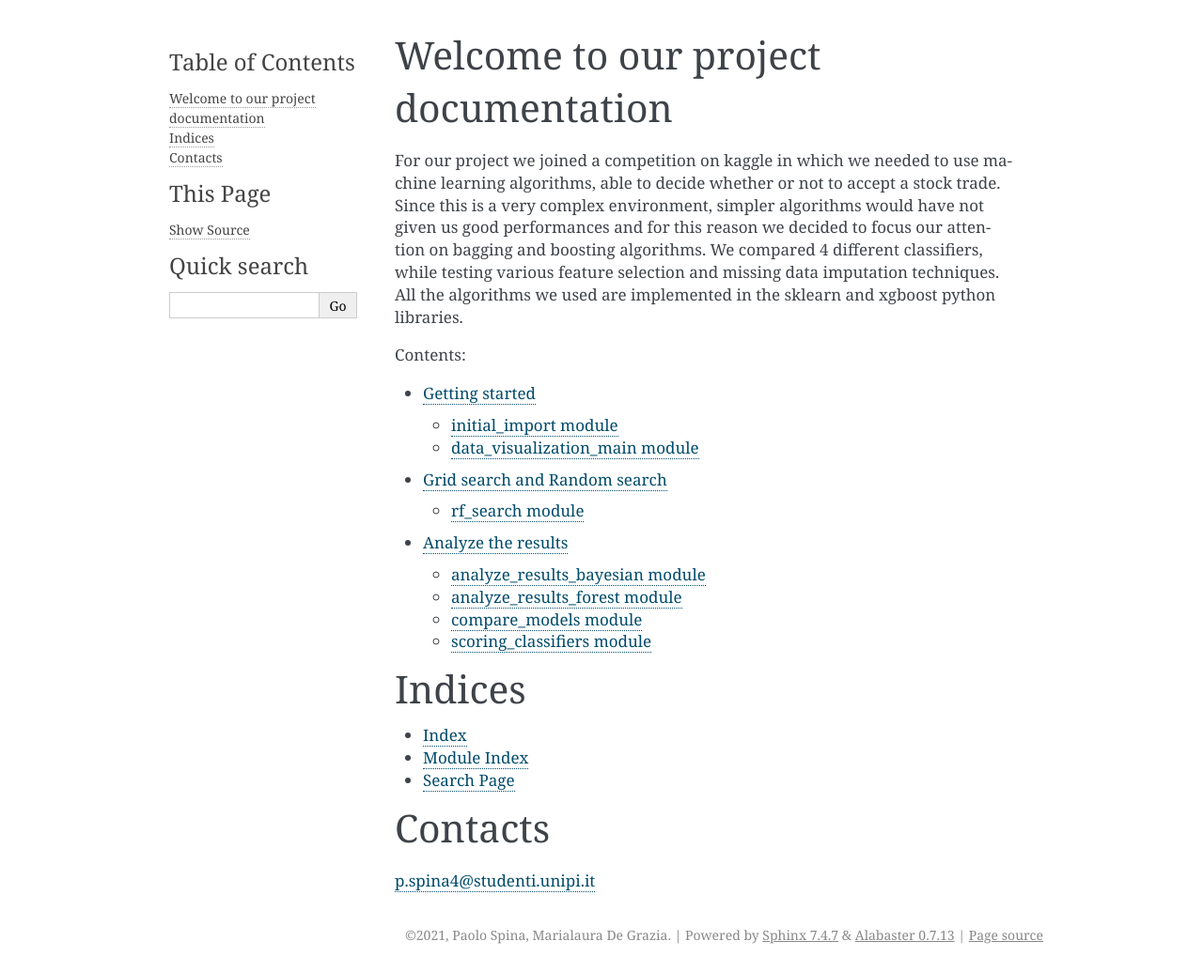
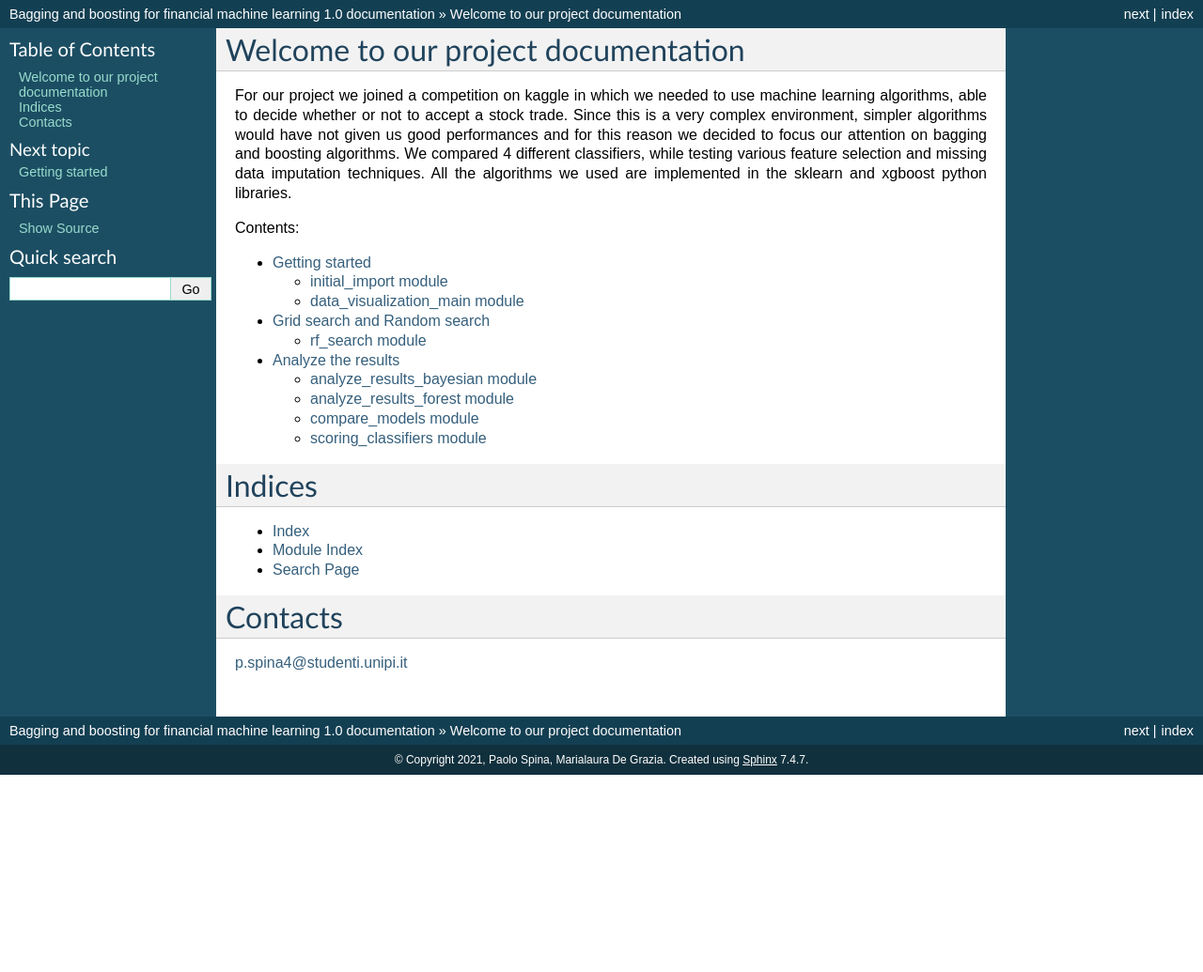
Before and after one commit to pspinaunipi/Financial_ML_project, a Sphinx documentation site: the page built from docs/index.rst, in a window 1280 px wide. Shown: the whole page at 94% size. Built offline with Sphinx 7.4.7, drawn with Linux system fonts in a browser that asks for light colours; after the commit the page ends 900 px from its top, so only the background shows below that; some of the changed lines change nothing that is shown.

Commit message:
Add files via upload

```diff
--- a/docs/conf.py
+++ b/docs/conf.py
@@ -42,7 +42,57 @@
 # This pattern also affects html_static_path and html_extra_path.
 exclude_patterns = ['_build', 'Thumbs.db', '.DS_Store']
 
+# -- General configuration ---------------------------------------------------
 
+# Add any Sphinx extension module names here, as strings. They can be
+# extensions coming with Sphinx (named 'sphinx.ext.*') or your custom
+# ones.
+extensions = ['sphinx.ext.autodoc',
+    'sphinx.ext.doctest',
+    'sphinx.ext.napoleon',
+    'sphinx.ext.intersphinx',
+    'sphinx.ext.todo',
+    'sphinx.ext.coverage',
+    'sphinx.ext.mathjax',
+    'sphinx.ext.ifconfig',
+    'sphinx.ext.viewcode',
+    'sphinx.ext.githubpages',
+    'sphinx.ext.autodoc']
+
+
+# Napoleon settings
+napoleon_google_docstring = True
+napoleon_numpy_docstring = True
+napoleon_include_init_with_doc = False
+napoleon_include_private_with_doc = False
+napoleon_include_special_with_doc = True
+napoleon_use_admonition_for_examples = False
+napoleon_use_admonition_for_notes = False
+napoleon_use_admonition_for_references = False
+napoleon_use_ivar = False
+napoleon_use_param = True
+napoleon_use_rtype = True
+napoleon_type_aliases = None
+napoleon_attr_annotations = True
+
+# Add any paths that contain templates here, relative to this directory.
+templates_path = ['_templates']
+
+# You can specify multiple suffix as a list of string:
+#
+# source_suffix = ['.rst', '.md']
+source_suffix = '.rst'
+
+# The master toctree document.
+master_doc = 'index'
+
+# List of patterns, relative to source directory, that match files and
+# directories to ignore when looking for source files.
+# This pattern also affects html_static_path and html_extra_path.
+exclude_patterns = ['_build', 'Thumbs.db', '.DS_Store']
+
+# The name of the Pygments (syntax highlighting) style to use.
+pygments_style = 'sphinx'
 
 
 # -- Options for HTML output -------------------------------------------------
@@ -50,9 +100,15 @@
 # The theme to use for HTML and HTML Help pages.  See the documentation for
 # a list of builtin themes.
 #
-html_theme = 'alabaster'
+html_theme = 'default'
 
 # Add any paths that contain custom static files (such as style sheets) here,
 # relative to this directory. They are copied after the builtin static files,
 # so a file named "default.css" will overwrite the builtin "default.css".
-html_static_path = ['_static']
+html_static_path = []
+
+
+# -- Options for HTMLHelp output ------------------------------------------
+
+# Output file base name for HTML help builder.
+htmlhelp_basename = 'JaneStreetMktdoc'
```
